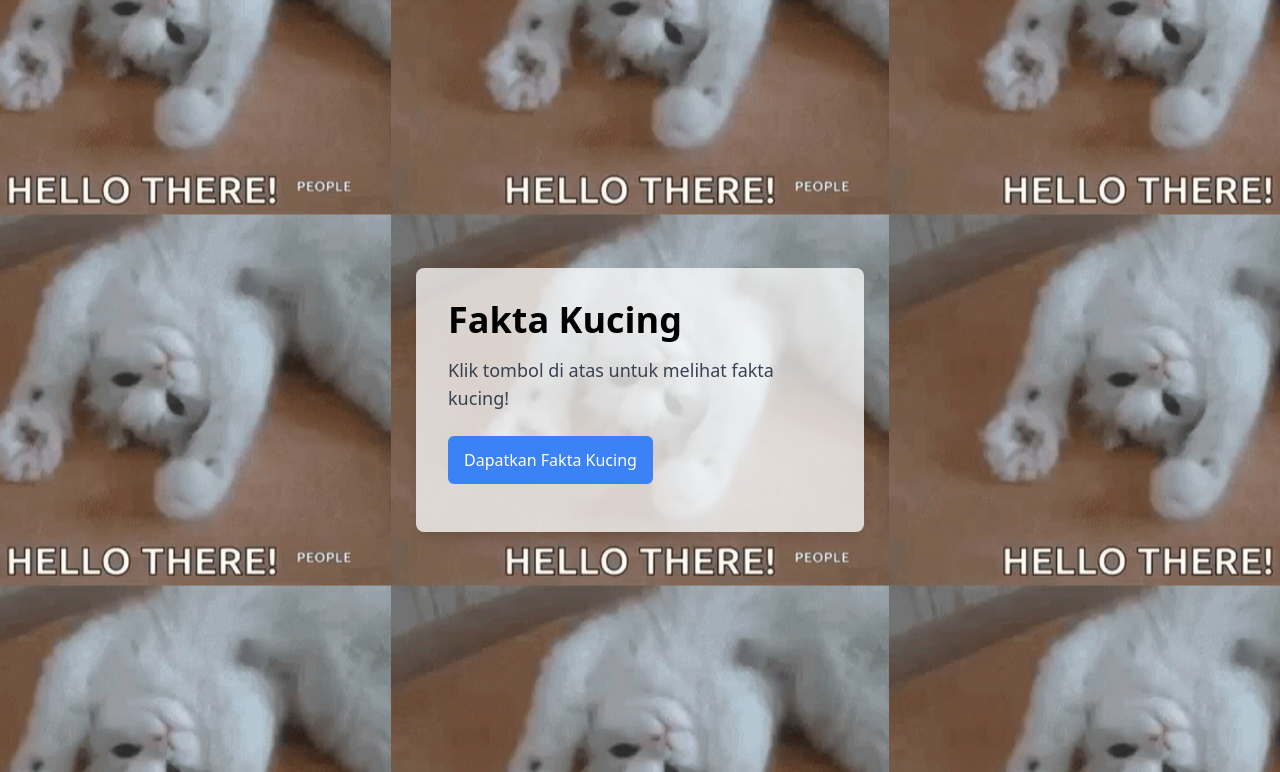
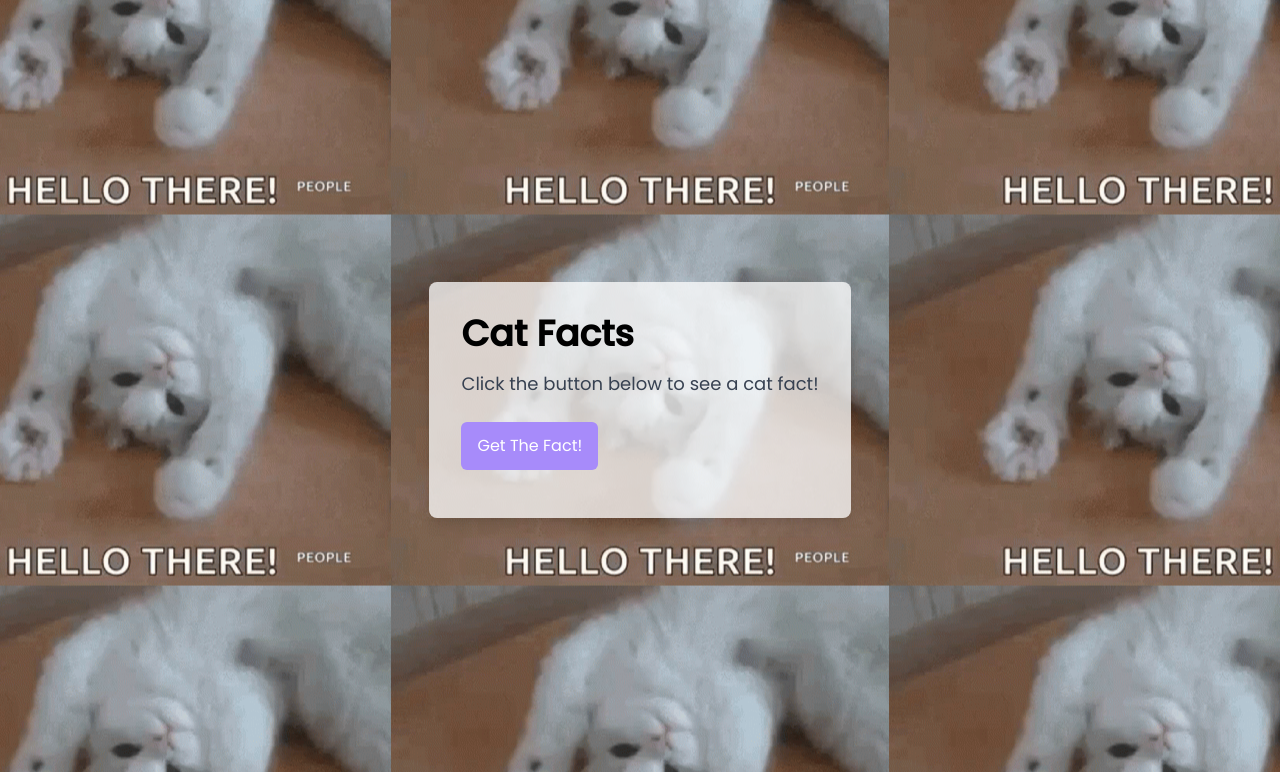
Before and after one commit to ahnafb/API-fakta-kucing, a Flask app: page / in a window 1280 px wide. Shown: the top 772 px of the page. Run offline with Flask 3, Linux system fonts and the light colour scheme.

Commit message:
change hover color and font

```diff
--- a/static/style.css
+++ b/static/style.css
@@ -1,5 +1,23 @@
+@import url('https://fonts.googleapis.com/css2?family=Poppins:wght@400;500&display=swap');
+
+* {
+    font-family: "Poppins", sans-serif;
+    font-style: normal;
+}
+
 body {
     background-color: #f3f4f6;
-    background-size: cover;
+    background-size: auto;
     background-position: center;
+    background-image: url('/static/images/hello-cat.gif');
+    /* Gambar default */
 }
+
+/* CSS tambahan jika diperlukan */
+#fetchButton:hover {
+    background-color: #1E40AF;
+}
+
+#fetchButton:hover:hover {
+    transform: translateY(-2px);
+}
--- a/templates/index.html
+++ b/templates/index.html
@@ -4,7 +4,7 @@
 <head>
     <meta charset="UTF-8">
     <meta name="viewport" content="width=device-width, initial-scale=1.0">
-    <title>Fakta Kocheng!!!</title>
+    <title>Cat Facts!!!</title>
     <!-- Tailwind -->
     <link href="https://cdn.jsdelivr.net/npm/tailwindcss@2.2.19/dist/tailwind.min.css" rel="stylesheet">
     <!-- Jquery -->
@@ -13,21 +13,13 @@
     <script src="https://ajax.googleapis.com/ajax/libs/jquery/3.5.1/jquery.min.js"></script>
     <link rel="stylesheet" href="{{ url_for('static', filename='style.css') }}">
     <script src="{{ url_for('static', filename='script.js') }}"></script>
-    <style>
-        body {
-            background-color: #f3f4f6;
-            background-size: auto;
-            background-position: center;
-            background-image: url('static/images/hello-cat.gif'); /* Gambar default */
-        }
-    </style>
 </head>
 
 <body class="h-screen flex justify-center items-center">
     <div class="max-w-xl mx-auto p-8 bg-white bg-opacity-75 rounded-lg shadow-lg">
-        <h1 class="text-4xl font-bold mb-4">Fakta Kucing</h1>
-        <p id="factDisplay" class="text-lg text-gray-700 mb-6 max-w-sm">Klik tombol di atas untuk melihat fakta kucing!</p>
-        <button id="fetchButton" class="bg-blue-500 text-white px-4 py-3 rounded-md mb-4">Dapatkan Fakta Kucing</button>
+        <h1 class="text-4xl font-bold mb-4">Cat Facts</h1>
+        <p id="factDisplay" class="text-lg text-gray-700 mb-6 max-w-sm">Click the button below to see a cat fact!</p>
+        <button id="fetchButton" class="bg-purple-400 hover:bg-purple-950 text-white px-4 py-3 rounded-md mb-4 transition-all duration-300">Get The Fact!</button>
     </div>
 </body>
 
```
